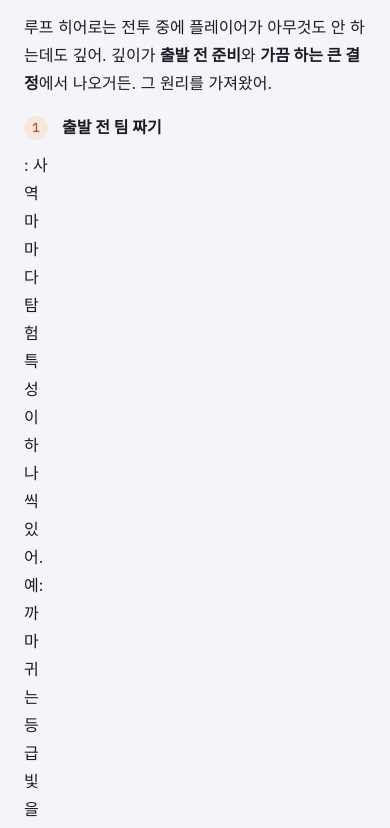
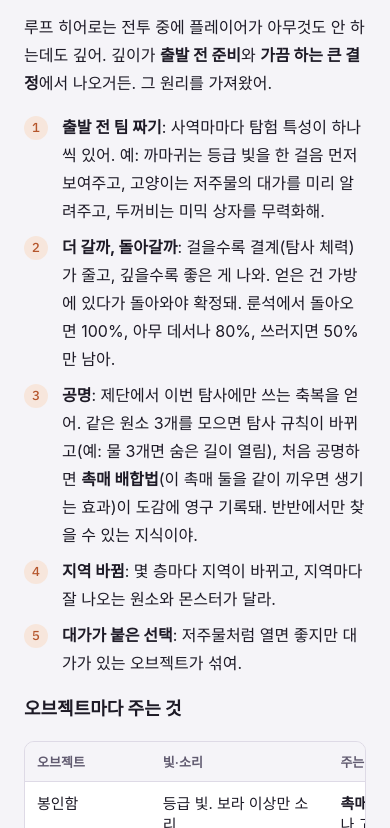
Before and after one commit to kwonty3355-code/Mahocukai, a website built with Vite: page reports/탐사와 마탑 기획 요약.html in a window 390 px wide. Shown: the part 2696-3524 px from the top of the page. Built offline with nearby package versions, Linux system fonts and the light colour scheme; a web font is replaced by a local one.

Commit message:
Fix numbered list layout that broke into vertical letters on phones
Co-Authored-By: Claude Opus 5.5 <noreply@anthropic.com>
Claude-Session: https://claude.ai/code/session_0196thbb6dbjBSyb7172PDdf

```diff
--- a/reports/탐사와 마탑 기획 요약.html
+++ b/reports/탐사와 마탑 기획 요약.html
@@ -65,8 +65,8 @@ tr:last-child td{border-bottom:0}
 .grid9 i.foe{background:var(--warn);color:var(--paper);border-color:var(--warn)}
 .legend{display:grid;gap:4px;font-size:14px;color:var(--muted)}
 .steps{counter-reset:s;list-style:none;padding:0;display:grid;gap:8px}
-.steps li{counter-increment:s;display:grid;grid-template-columns:28px 1fr;gap:10px;align-items:start}
-.steps li::before{content:counter(s);font-family:var(--mono);font-size:13px;width:24px;height:24px;border-radius:50%;background:var(--ember-soft);color:var(--ember);display:grid;place-items:center;margin-top:3px}
+.steps li{counter-increment:s;position:relative;padding-left:38px;min-width:0}
+.steps li::before{content:counter(s);position:absolute;left:0;top:3px;font-family:var(--mono);font-size:13px;width:24px;height:24px;border-radius:50%;background:var(--ember-soft);color:var(--ember);display:grid;place-items:center}
 .qs{display:grid;gap:18px}
 .qg{display:grid;gap:8px}
 .qg h3{font-size:15px;color:var(--muted);font-weight:600}
```
Also changed, not shown: docs/기획 2차 경제와 후보.html (+2 -2 lines), reports/마법산업기능사 조사 요약.html (+2 -2 lines).
